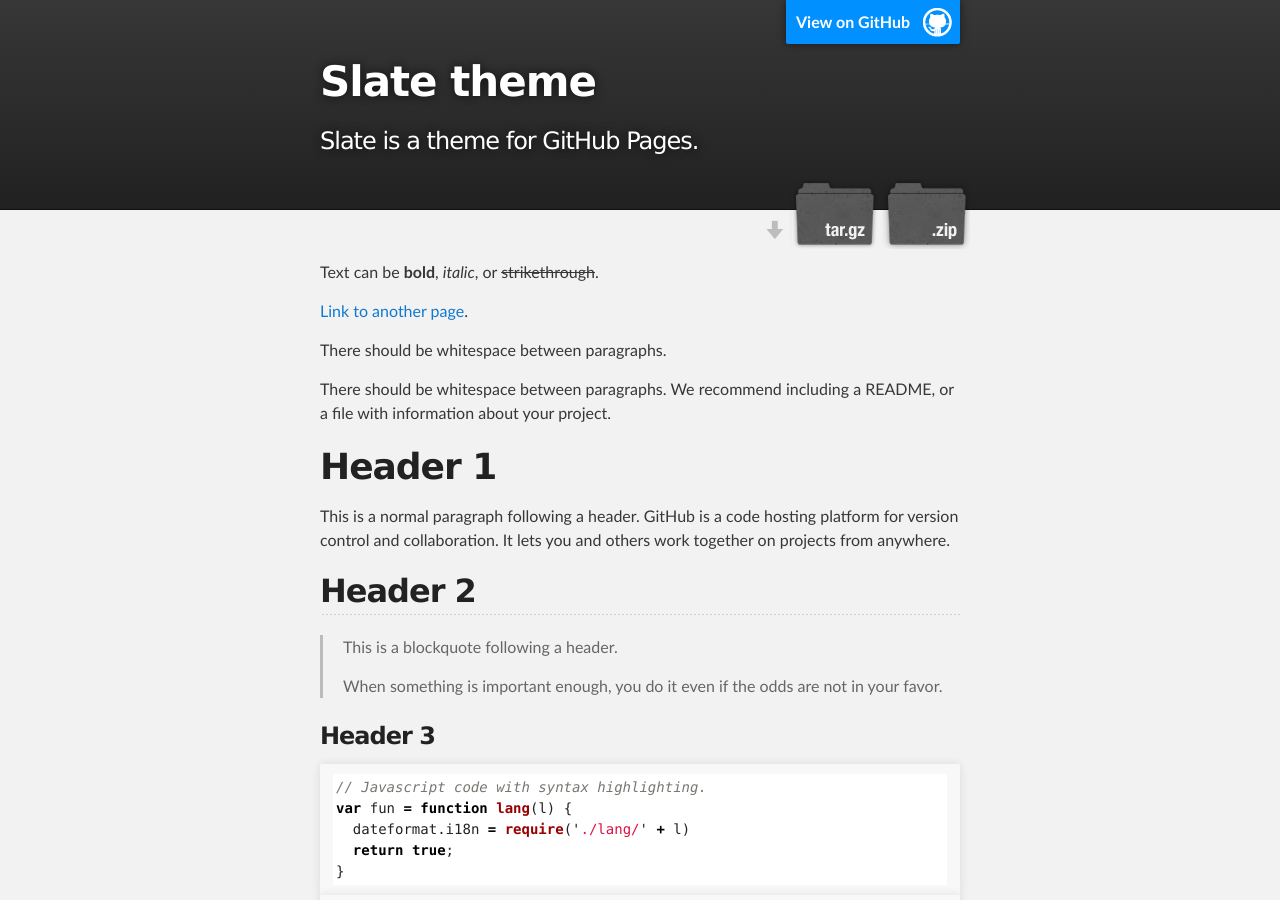
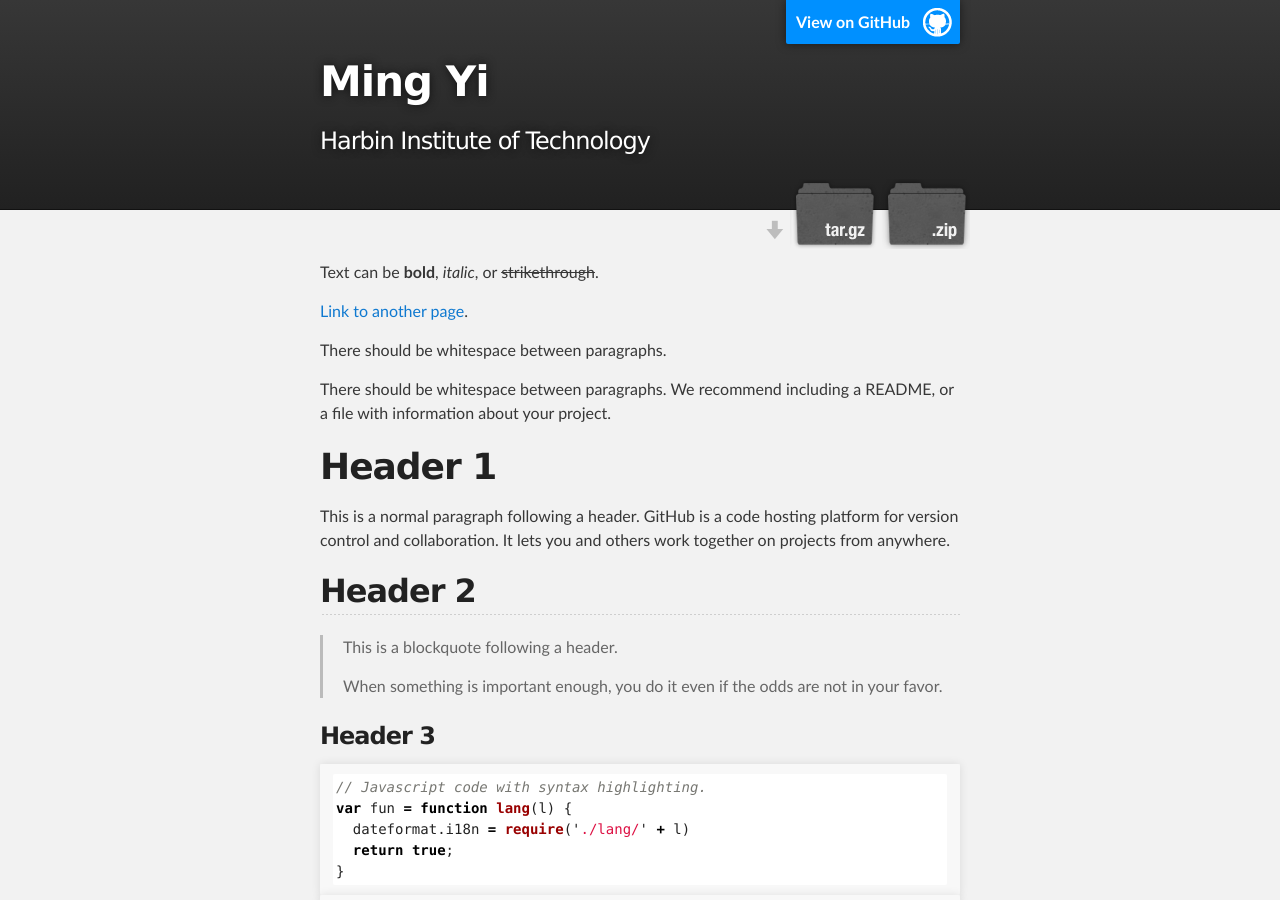
Before and after one commit to yiminghit/yiminghit.github.com, a Jekyll site: the page built from index.md, in a window 1280 px wide and 900 px high. Built offline with Jekyll 4.4.1, drawn with Linux system fonts in a browser that asks for light colours.

Commit message:
Update _config.yml

```diff
--- a/_config.yml
+++ b/_config.yml
@@ -1,5 +1,5 @@
-title: Slate theme
-description: Slate is a theme for GitHub Pages.
+title: Ming Yi
+description: Harbin Institute of Technology
 show_downloads: true
 google_analytics:
 theme: jekyll-theme-slate
```
